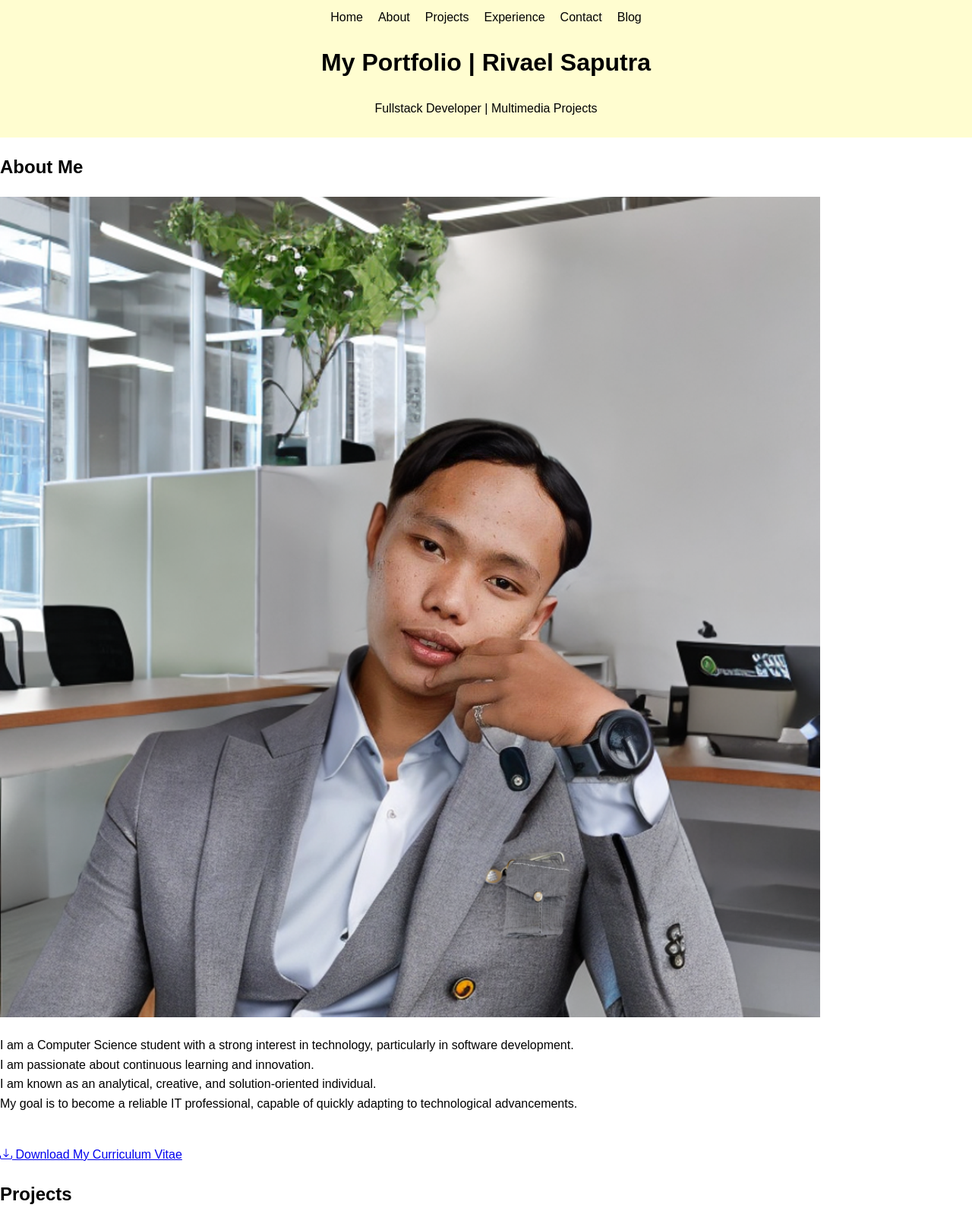
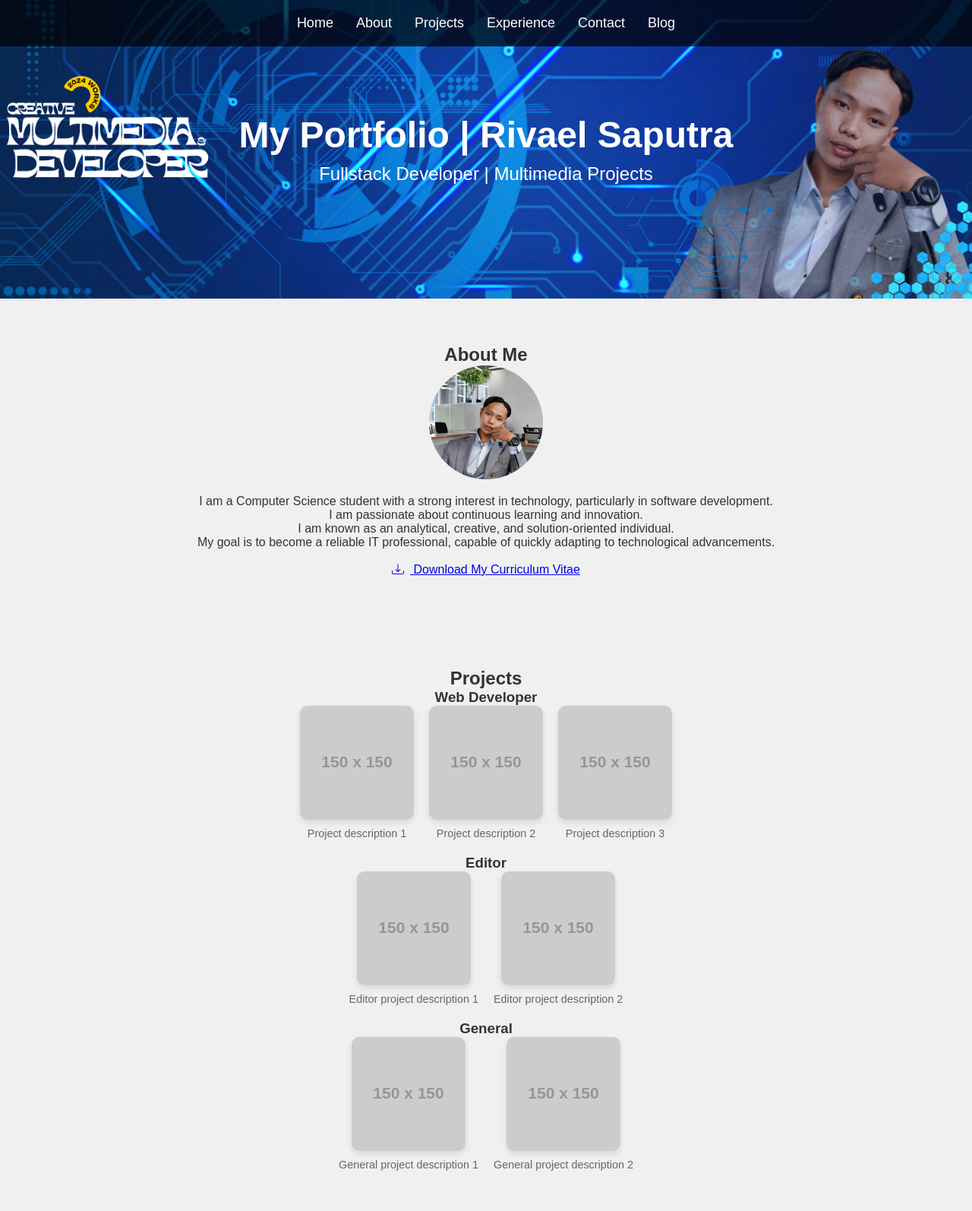
Before and after one commit to rivaelsaputra107387/rivaelsaputra107387.github.io, a plain HTML site: page index.html in a window 1280 px wide. Shown: the top 1594 px of the page at 76% size. Drawn offline with nearby package versions, Linux system fonts and the light colour scheme; placeholder pictures from the web are drawn by us.

Commit message:
Update style.css

```diff
--- a/style.css
+++ b/style.css
@@ -1,99 +1,174 @@
-body {
+* {
     margin: 0;
-    font-family: Arial, sans-serif;
-    line-height: 1.6;
+    padding: 0;
+    box-sizing: border-box;
 }
 
-header, footer {
-    background-color: #FFFDD0;
-    color: #000;
-    padding: 10px 0;
+body {
+    font-family: Arial, sans-serif;
+    background-color: #f0f0f0;
+    color: #333;
+}
+
+/* Background image banner for the header */
+header {
+    background-image: url('banner.png');
+    background-size: cover;
+    background-position: center;
+    color: white;
+    text-align: center;
+    padding: 100px 0;
+    position: relative;
+    overflow: hidden;
+}
+
+/* Navigation menu aligned to the top */
+nav {
+    position: absolute;
+    top: 0;
+    width: 100%;
+    background-color: rgba(0, 0, 0, 0.7);
+}
+
+nav ul {
+    list-style: none;
+    display: flex;
+    justify-content: center;
+    padding: 20px;
+}
+
+nav ul li {
+    margin: 0 15px;
+}
+
+nav ul li a {
+    color: white;
+    text-decoration: none;
+    font-size: 18px;
+    transition: color 0.3s;
+}
+
+nav ul li a:hover {
+    color: #00ADEF;
+}
+
+.hero {
+    padding: 50px;
+    animation: fadeIn 2s ease-in-out;
+}
+
+.hero h1 {
+    font-size: 3rem;
+    margin-bottom: 10px;
+}
+
+.hero p {
+    font-size: 1.5rem;
+}
+.cv-button i {
+    margin-right: 8px;
+}
+
+
+.section {
+    padding: 60px 20px;
     text-align: center;
 }
 
-header nav ul {
-    list-style: none;
-    padding: 0;
-    margin: 0;
+/* Styling for About Me section with circular photo */
+.about-container {
+    display: flex;
+    flex-direction: column;
+    align-items: center;
+}
+
+.profile-photo {
+    width: 150px;
+    height: 150px;
+    border-radius: 50%;
+    margin-bottom: 20px;
+}
+
+/* Project section layout - categories stacked, images aligned horizontally */
+.project-categories {
+    display: flex;
+    flex-direction: column;
+    align-items: center;
+}
+
+.project-images {
     display: flex;
     justify-content: center;
+    gap: 20px;
 }
 
-header nav ul li {
-    margin-right: 20px;
+.project-images img {
+    width: 150px;
+    height: auto;
+    border-radius: 10px;
+    box-shadow: 0 4px 8px rgba(0, 0, 0, 0.1);
+    transition: transform 0.3s;
 }
 
-header nav ul li:last-child {
-    margin-right: 0;
+.project-images img:hover {
+    transform: scale(1.05);
+}
+.project-item {
+    display: flex;
+    flex-direction: column;
+    align-items: center;
+    margin-bottom: 20px;
 }
 
-header nav ul li a {
-    color: #000;
-    text-decoration: none;
+.project-item img {
+    width: 150px;
+    height: auto;
+    border-radius: 10px;
+    box-shadow: 0 4px 8px rgba(0, 0, 0, 0.1);
+    transition: transform 0.3s;
 }
 
-main {
-    display: flex;
-    flex-wrap: wrap;
-    margin: 20px 5%;
+.project-item img:hover {
+    transform: scale(1.05);
 }
 
-article {
-    flex: 2;
-    background-color: #FFFDD0;
-    padding: 20px;
-    margin-right: 20px;
+.project-item p {
+    margin-top: 10px;
+    font-size: 0.9rem;
+    color: #666;
+    text-align: center;
 }
 
-aside {
-    flex: 1;
-    background-color: #FFFDD0;
+
+footer {
+    background-color: #002244;
+    color: white;
     padding: 20px;
-    box-sizing: border-box;
+    text-align: center;
+    position: relative;
 }
 
-aside img {
-    width: 100%;
-    border-radius: 10%;
+/* Social media links in the footer */
+.social-links a {
+    color: white;
+    margin: 0 10px;
+    text-decoration: none;
+    font-size: 1.2rem;
+    transition: color 0.3s;
 }
 
-.text-head {
-    text-align: center;
-    text-transform: uppercase;
-    font-family: Cambria, Cochin, Georgia, Times, 'Times New Roman', serif;
-    color: #333;
-    margin-bottom: 10px;
+.social-links a:hover {
+    color: #00ADEF;
 }
 
-.small-text {
-    text-align: center;
-    font-size: 12px;
-    font-style: italic;
-    opacity: 80%;
-    margin-top: -10px;
-}
-h5,
-h4 {
-    text-align: center;
-    font-family: 'Franklin Gothic Medium', 'Arial Narrow', Arial, sans-serif;
-    color: #333333c1;
-}
-.text-big {
-    font-size: 3rem;
-    font-weight: bold;
-    color: black;
-    float: left;
-    line-height: 1;
-    margin-right: 0.5rem;
-    margin-top: 0.5rem;
+/* Responsive design for smaller screens */
+@media (max-width: 768px) {
+    .project-images {
+        flex-direction: column;
+    }
 }
 
-@media (max-width: 768px) {
-    main {
-        flex-direction: column;
-    }
-
-    article {
-        margin-right: 0;
-    }
+@keyframes fadeIn {
+    from { opacity: 0; }
+    to { opacity: 1; }
 }
```
